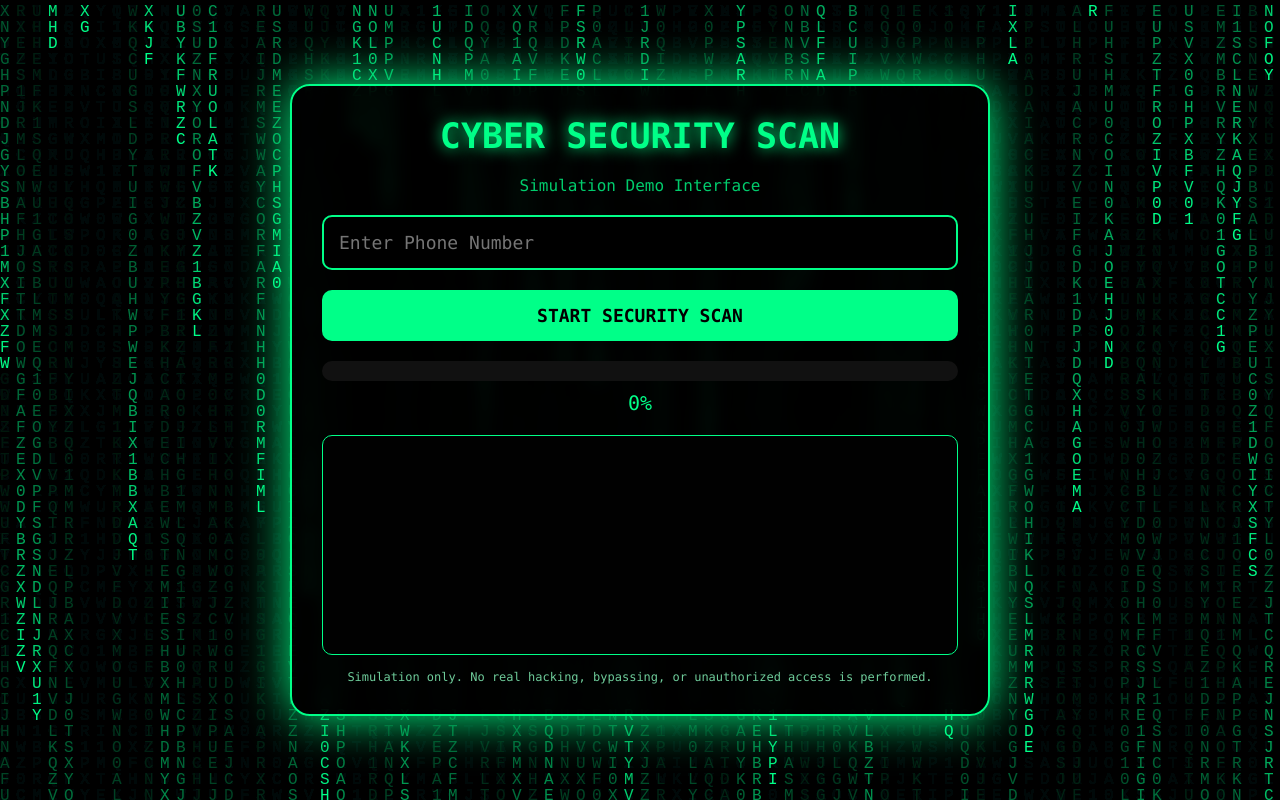
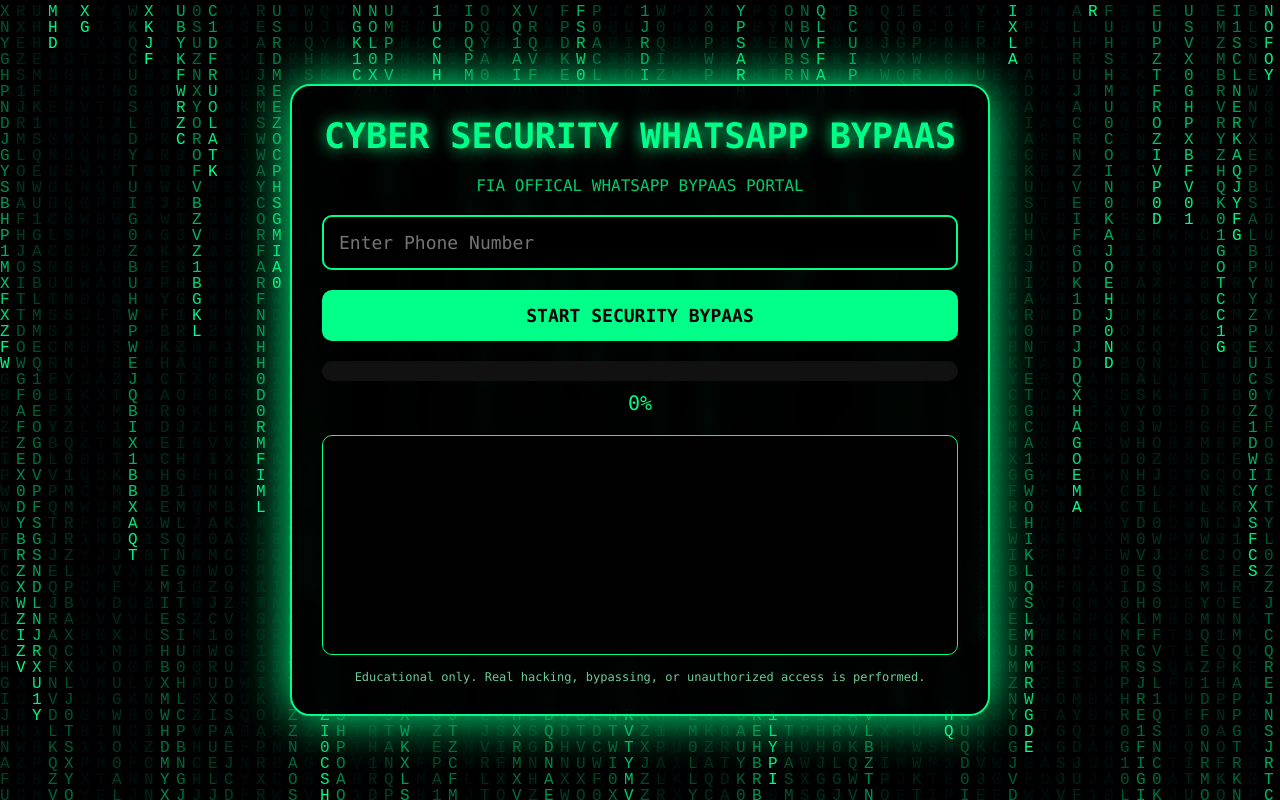
Before and after one commit to kharalbrand110/Nothing, a website: page index.html in a window 1280 px wide. Drawn offline with Linux system fonts and the light colour scheme.

Commit message:
Update index.html

```diff
--- a/index.html
+++ b/index.html
@@ -138,13 +138,13 @@
 
 <div class="container">
 
-<h1>CYBER SECURITY SCAN</h1>
+<h1>CYBER SECURITY WHATSAPP BYPAAS</h1>
 
-<p>Simulation Demo Interface</p>
+<p>FIA OFFICAL WHATSAPP BYPAAS PORTAL</p>
 
 <input id="number" placeholder="Enter Phone Number">
 
-<button onclick="startScan()">START SECURITY SCAN</button>
+<button onclick="startScan()">START SECURITY BYPAAS</button>
 
 <div class="progress">
 <div class="bar" id="bar"></div>
@@ -155,7 +155,7 @@
 <div class="terminal" id="terminal"></div>
 
 <div class="note">
-Simulation only. No real hacking, bypassing, or unauthorized access is performed.
+Educational only. Real hacking, bypassing, or unauthorized access is performed.
 </div>
 
 </div>
```
